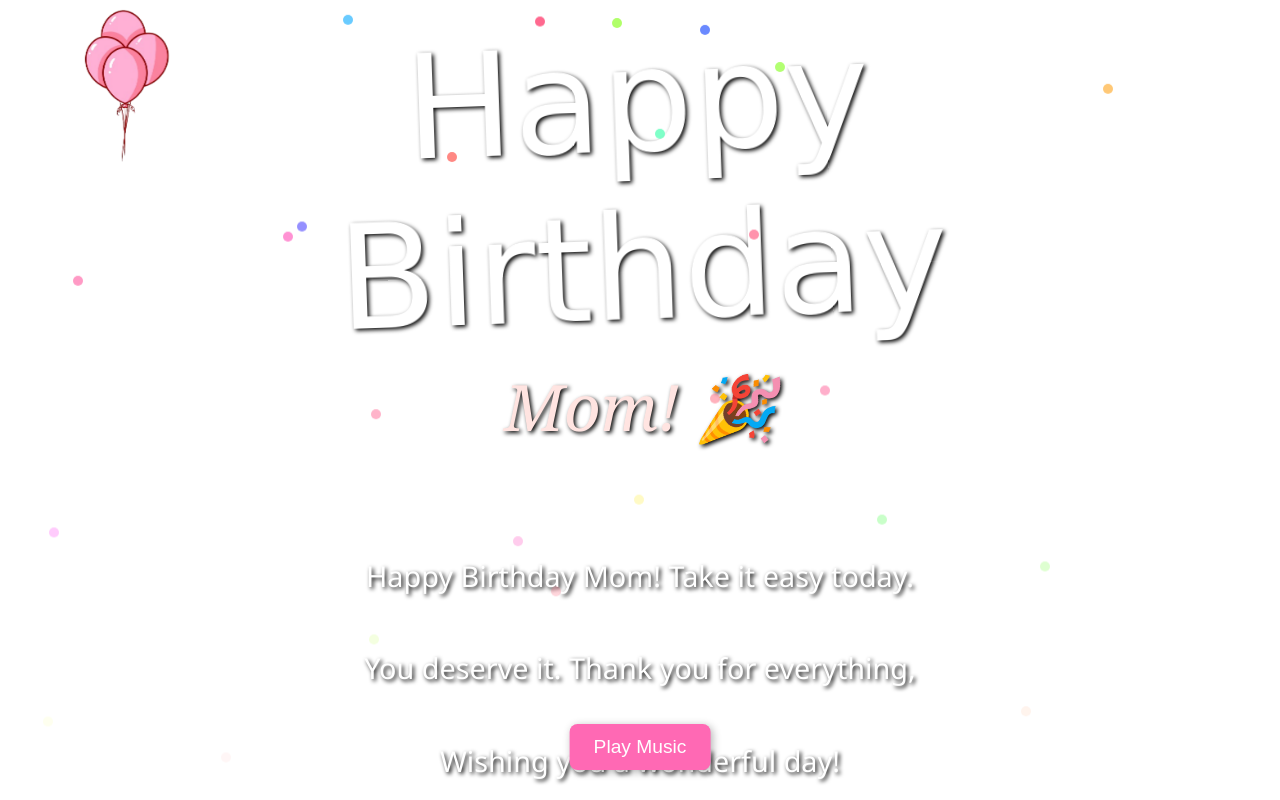
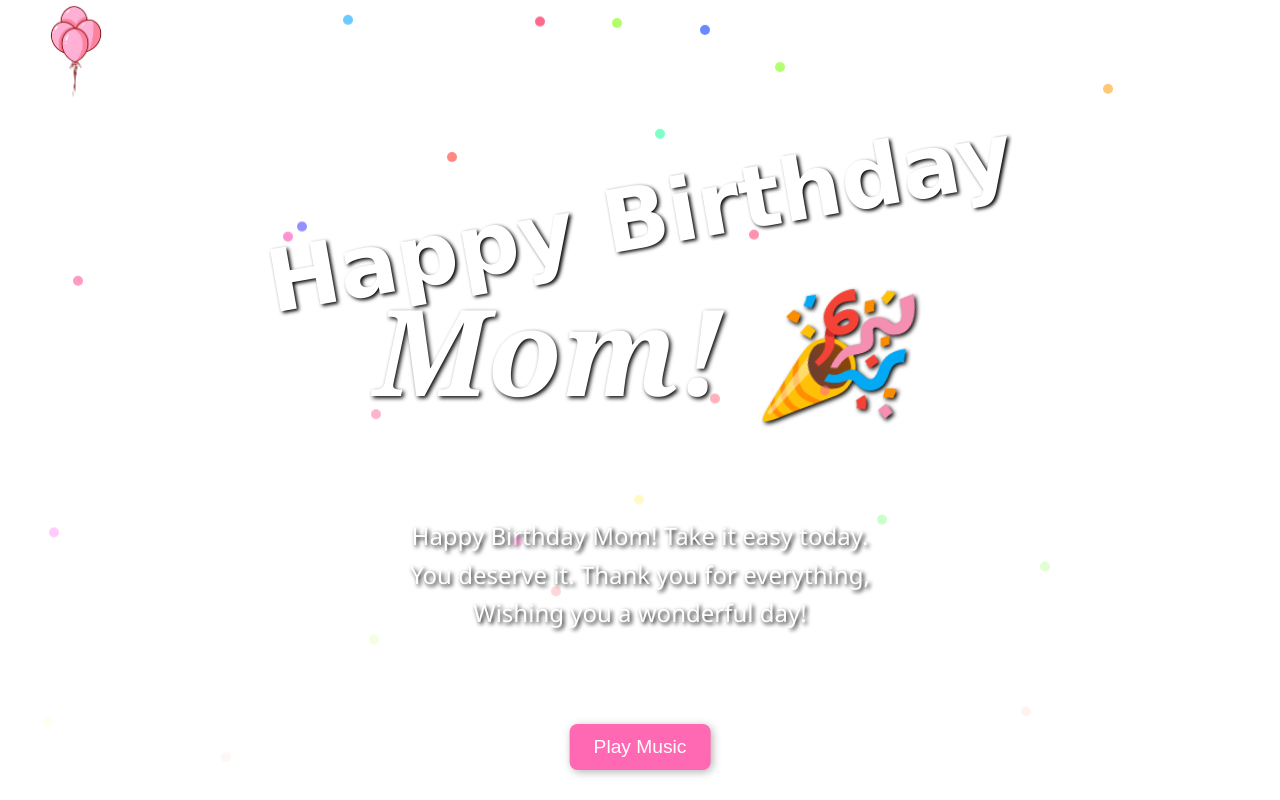
Before and after one commit to Jamezy-ux/HBD-Mom, a plain HTML site: page index.html in a window 1280 px wide. Drawn offline with Linux system fonts and the light colour scheme.

Commit message:
Update index.html

```diff
--- a/index.html
+++ b/index.html
@@ -2,7 +2,7 @@
 <html lang="en">
 <head>
   <meta charset="UTF-8" />
-  <meta name="viewport" content="width=device-width, initial-scale=1.0"/>
+  <meta name="viewport" content="width=device-width, initial-scale=1.0" />
   <title>Happy Birthday, Mom!</title>
   <style>
     body {
@@ -16,7 +16,7 @@
 
     #balloon {
       position: absolute;
-      width: 250px;
+      width: 150px;
       height: auto;
       transition: transform 0.1s linear;
       pointer-events: none;
@@ -27,53 +27,34 @@
       top: 50%;
       left: 50%;
       transform: translate(-50%, -50%);
+      width: 80%;
       text-align: center;
       color: #fff;
       text-shadow: 2px 2px 4px #000;
-      max-width: 90%;
     }
 
     #mainMessage {
-      margin-bottom: 1em;
+      font-size: 3em;
+      font-weight: bold;
+      margin-bottom: 0.3em;
     }
 
-    .curved-text {
-      font-size: 3em;
+    .curved {
+      display: inline-block;
+      font-size: 1.8em;
+      transform: rotate(-10deg);
       font-family: 'Brush Script MT', cursive;
-      display: block;
-      margin-bottom: 0.2em;
-      position: relative;
-    }
-
-    .curved-text::before {
-      content: "Happy Birthday";
-      display: block;
-      width: 100%;
-      font-size: 3em;
-      font-family: 'Brush Script MT', cursive;
-      transform: rotate(0deg);
-      text-align: center;
-      animation: curveUp 2s ease-out forwards;
-    }
-
-    @keyframes curveUp {
-      from {
-        transform: rotate(0deg);
-      }
-      to {
-        transform: rotate(-2deg);
-      }
     }
 
     .italic {
       font-style: italic;
-      font-size: 4em;
+      font-size: 2.5em;
       font-family: 'Georgia', serif;
-      color: #ffe4e1;
+      display: block;
     }
 
     #subMessage {
-      font-size: 1.8em;
+      font-size: 1.5em;
       margin-top: 2em;
       white-space: pre-line;
       line-height: 1.6em;
@@ -114,12 +95,12 @@
 <body>
   <div id="messageBox">
     <div id="mainMessage">
-      <div class="curved-text"></div>
+      <div class="curved">Happy Birthday</div>
       <div class="italic">Mom! 🎉</div>
     </div>
     <div id="subMessage">
-      Happy Birthday Mom! Take it easy today. <br>
-      You deserve it. Thank you for everything, <br>
+      Happy Birthday Mom! Take it easy today.
+      You deserve it. Thank you for everything,
       Wishing you a wonderful day!
     </div>
   </div>
@@ -131,7 +112,7 @@
   <script>
     const balloon = document.getElementById('balloon');
     document.addEventListener('mousemove', (e) => {
-      balloon.style.transform = `translate(${e.pageX - 125}px, ${e.pageY - 100}px)`;
+      balloon.style.transform = `translate(${e.pageX - 75}px, ${e.pageY - 50}px)`;
     });
 
     const button = document.getElementById('musicButton');
```
